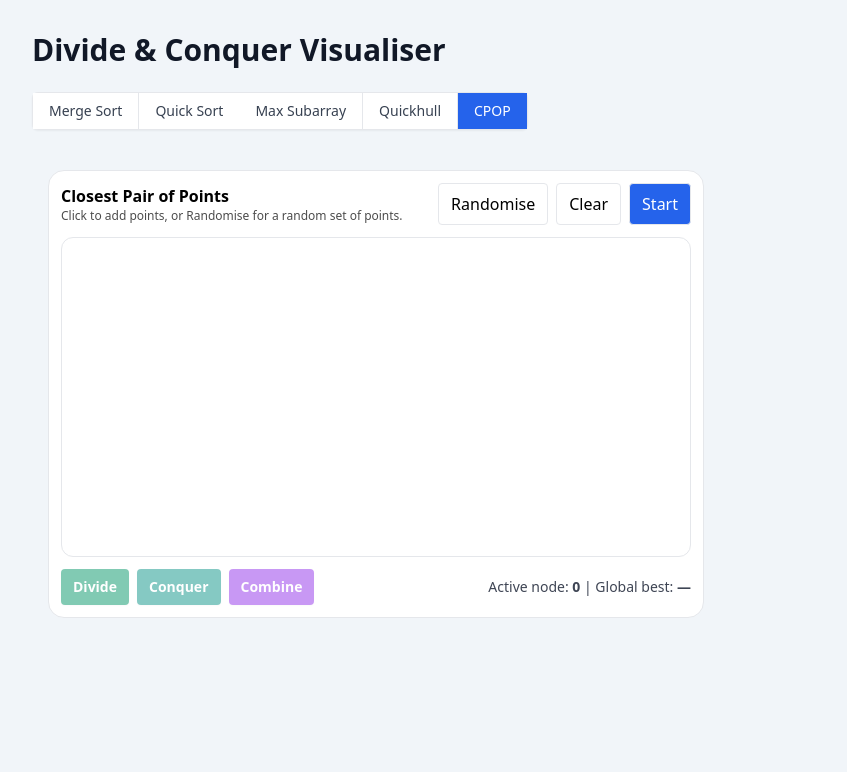
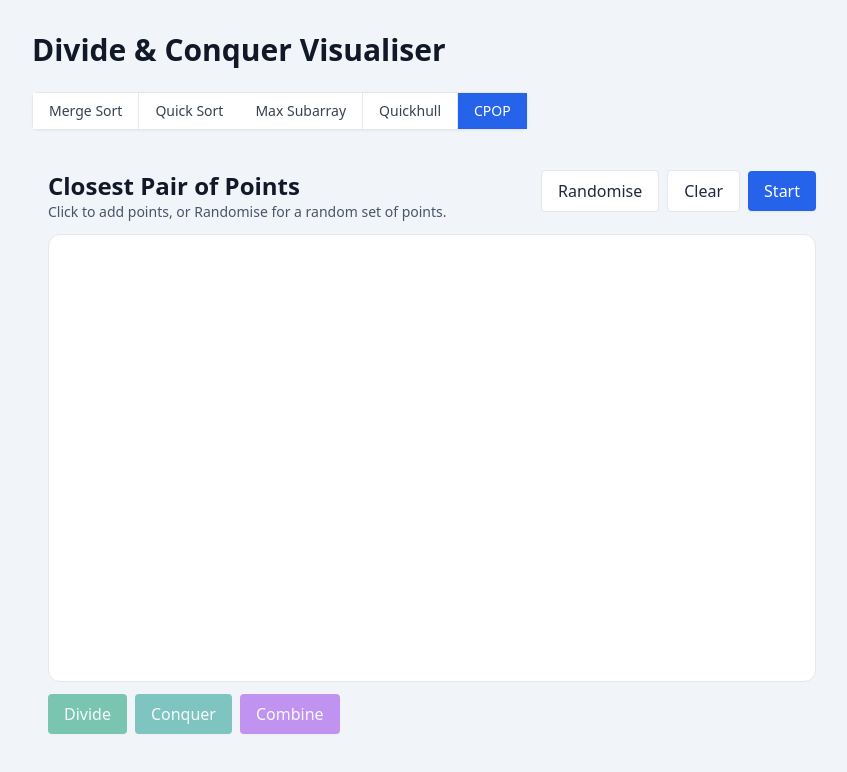
Before and after one commit to rossm24/diss, a React (Vite) app: page / in a window 1280 px wide. Both pictures are taken after a click on the button "CPOP". Shown: the top 772 px of the page, without its empty margins (96-943 px from the left). Built offline with nearby package versions, Linux system fonts and the light colour scheme.

Commit message:
UI fixed for cpop

```diff
--- a/src/algorithms/cpop/Stepper.jsx
+++ b/src/algorithms/cpop/Stepper.jsx
@@ -1,4 +1,4 @@
-import React, { useMemo, useState } from "react";
+import React, { useMemo, useState, forwardRef, useImperativeHandle } from "react";
 import {
   makeInitialState,
   stepDivide,
@@ -13,7 +13,7 @@ import {
 
 function primaryBtn(enabled, colorClass) {
   return [
-    "px-3 py-2 rounded text-sm font-semibold text-white",
+    "px-4 py-2 rounded text-white disabled:opacity-50 disabled:cursor-not-allowed",
     "transition shadow-sm",
     colorClass,
     enabled
@@ -25,7 +25,7 @@ function primaryBtn(enabled, colorClass) {
 
 function secondaryBtn() {
   return [
-    "px-3 py-1.5 rounded border",
+    "px-4 py-2 rounded bg-white border text-slate-800 hover:bg-slate-50",
     "transition",
   ].join(" ");
 }
@@ -259,14 +259,15 @@ export default function CPoPStepper() {
 
 
   function addPointFromClick(evt) {
-    const svgEl = evt.currentTarget;
-    const rect = svgEl.getBoundingClientRect();
+    const svg = evt.currentTarget;
+    const pt = svg.createSVGPoint();
+    pt.x = evt.clientX;
+    pt.y = evt.clientY;
 
-    const scaleX = view.w / rect.width;
-    const scaleY = view.h / rect.height;
+    const ctm = svg.getScreenCTM();
+    if (!ctm) return;
 
-    const x = (evt.clientX - rect.left) * scaleX;
-    const y = (evt.clientY - rect.top) * scaleY;
+    const svgP = pt.matrixTransform(ctm.inverse());
 
     setState((s) => {
       const points = Object.values(s.pointsById).filter(Boolean);
@@ -275,13 +276,14 @@ export default function CPoPStepper() {
       const ns = structuredClone(s);
       ns.pointsById[nextId] = {
         id: nextId,
-        x: Math.round(x),
-        y: Math.round(y),
+        x: Math.round(svgP.x),
+        y: Math.round(svgP.y),
       };
 
       return resetSolverKeepingPoints(ns);
     });
   }
+
 
 
   function randomPoints(n = 20) {
@@ -339,50 +341,38 @@ export default function CPoPStepper() {
   const stripHalfWidth = showStrip ? Math.sqrt(active.stripD2) : 0;
 
     return (
-    <div className="grid grid-cols-12 gap-4 text-slate-900">
-      {/* LEFT: canvas */}
-      <div className="col-span-8">
-        <div className="p-3 rounded-2xl border bg-white">
-          <div className="flex items-center justify-between gap-2 mb-3">
+    <div className="text-slate-900">
+      {/* Header row (page-native, no card wrapper) */}
+      <div className="flex items-start justify-between gap-3 mb-3 max-w-3xl">
         <div>
-              <div className="font-semibold text-black">Closest Pair of Points</div>
-              <div className="text-xs text-black opacity-70">
+          <div className="text-2xl font-bold text-gray-900">Closest Pair of Points</div>
+          <div className="text-sm text-slate-600">
             Click to add points, or Randomise for a random set of points.
           </div>
         </div>
 
         <div className="flex items-center gap-2">
-              <button onClick={() => randomPoints(10)} className={`${secondaryBtn()} text-black px-3 py-2 rounded`}>
+          <button onClick={() => randomPoints(10)} className={secondaryBtn()}>
             Randomise
           </button>
-                <button onClick={clearPoints} className={`${secondaryBtn()} text-black px-3 py-2 rounded`}>
+          <button onClick={clearPoints} className={secondaryBtn()}>
             Clear
           </button>
-                <button onClick={resetSolver} className={`${secondaryBtn()} text-white bg-blue-600 px-3 py-2 rounded`}>
+          <button onClick={resetSolver} className={primaryBtn(true, "bg-blue-600")}>
             Start
           </button>
         </div>
       </div>
 
+      {/* Canvas (this is the only bordered “panel”, like your other algos) */}
+
       <svg
         viewBox={`0 0 ${view.w} ${view.h}`}
-            preserveAspectRatio="none"
-            className="block w-full h-[320px] rounded-xl border bg-white cursor-crosshair"
+        preserveAspectRatio="xMidYMid meet"
+        className="block w-full max-w-3xl aspect-[12/7] rounded-xl border bg-white cursor-crosshair"
         onClick={addPointFromClick}
       >
-            {/* strip band */}
-            {showStrip && (
-              <rect
-                x={active.midX - Math.sqrt(active.stripD2)}
-                y={0}
-                width={2 * Math.sqrt(active.stripD2)}
-                height={view.h}
-                fill="rgb(99,102,241)"
-                opacity={0.2}
-              />
-            )}
-
-            {/* shade the two child segments when active node is being combined */}
+        {/* Shade halves being combined (fills to segment bounds via activeBounds) */}
         {childrenDone && active?.midX != null && (
           <>
             <rect
@@ -390,28 +380,36 @@ export default function CPoPStepper() {
               y={0}
               width={Math.max(0, active.midX - activeBounds.xL)}
               height={view.h}
-                  fill="rgb(99,102,241)"
-                  opacity={0.15}
+              fill="rgb(99,102,241)"   // indigo (left half)
+              opacity={0.1}
             />
             <rect
               x={active.midX}
               y={0}
               width={Math.max(0, activeBounds.xR - active.midX)}
               height={view.h}
-                  fill="rgb(99,102,241)"
-                  opacity={0.15}
+              fill="rgb(99,102,241)"   // indigo (right half)
+              opacity={0.1}
             />
           </>
         )}
 
+        {/* strip band (search region within d of the boundary) */}
+        {showStrip && (
+          <rect
+            x={active.midX - stripHalfWidth}
+            y={0}
+            width={2 * stripHalfWidth}
+            height={view.h}
+            fill="rgb(99,102,241)" // indigo
+            opacity={0.15}
+          />
+        )}
 
         {/* all median split lines */}
         {splitLines.map((ln) => {
-              // bolden active line and fade others
           const opacity = ln.isActive ? 0.85 : ln.isAncestor ? 0.35 : 0.15;
           const strokeWidth = ln.isActive ? 4 : ln.isAncestor ? 2.5 : 2;
-
-              // reduce opacity with depth
           const depthFade = Math.max(0.06, 1 - ln.depth * 0.08);
 
           return (
@@ -421,13 +419,12 @@ export default function CPoPStepper() {
               x2={ln.x}
               y1={0}
               y2={view.h}
-                  stroke="rgb(15, 23, 42)" // slate-900-ish (dark)
+              stroke="rgb(15, 23, 42)"
               strokeWidth={strokeWidth}
               opacity={opacity * depthFade}
             />
           );
         })}
-
 
         {/* global best (faint) */}
         {globalBestSeg && (
@@ -436,7 +433,7 @@ export default function CPoPStepper() {
             y1={globalBestSeg.A.y}
             x2={globalBestSeg.B.x}
             y2={globalBestSeg.B.y}
-                stroke="rgb(124,58,237)" // purple-600
+            stroke="rgb(124,58,237)"
             strokeWidth={4}
             opacity={0.15}
           />
@@ -449,7 +446,7 @@ export default function CPoPStepper() {
             y1={nodeBestSeg.A.y}
             x2={nodeBestSeg.B.x}
             y2={nodeBestSeg.B.y}
-                stroke="rgb(16,185,129)" // emerald-500
+            stroke="rgb(16,185,129)"
             strokeWidth={4}
             opacity={0.5}
           />
@@ -462,6 +459,7 @@ export default function CPoPStepper() {
             y1={lastComparedSeg.A.y}
             x2={lastComparedSeg.B.x}
             y2={lastComparedSeg.B.y}
+            stroke="rgb(15,23,42)"
             strokeWidth={2}
             opacity={0.75}
             strokeDasharray="6 4"
@@ -486,8 +484,8 @@ export default function CPoPStepper() {
                 cy={p.y}
                 r={r}
                 opacity={op}
-                  fill={isActiveBest ? "rgb(16,185,129)" : "black"}   // active best = green
-                  stroke={isGlobalBest ? "rgb(124,58,237)" : "none"} // global best outline = purple
+                fill={isActiveBest ? "rgb(16,185,129)" : "black"}
+                stroke={isGlobalBest ? "rgb(124,58,237)" : "none"}
                 strokeWidth={isGlobalBest ? 3 : 0}
               />
               {inStrip && (
@@ -504,7 +502,8 @@ export default function CPoPStepper() {
         })}
       </svg>
 
-          <div className="mt-3 flex items-center gap-2 disabled:opacity-50">
+      {/* Controls row underneath (uniform with your other algos) */}
+      <div className="mt-3 flex items-center gap-2">
         <button
           onClick={doDivide}
           disabled={!canDivide(state)}
@@ -530,17 +529,6 @@ export default function CPoPStepper() {
         </button>
 
 
-            <div className="ml-auto text-sm opacity-80">
-              Active node: <span className="font-semibold">{state.activeNodeId}</span>{" "}
-              | Global best:{" "}
-              <span className="font-semibold">
-                {state.globalBest ? fmtD2(state.globalBest.d2) : "—"}
-              </span>
-            </div>
-          </div>
-        </div>
-
-
       </div>
     </div>
   );
--- a/src/components/Quickhull.jsx
+++ b/src/components/Quickhull.jsx
@@ -130,7 +130,7 @@ export default function Quickhull() {
 
               <p className="mt-2 text-sm text-gray-700">
                 Next, <span className="font-medium">Conquer</span> uses the furthest point from the active
-                edge to split into smaller subproblems.
+                edge, starting with the lower hull, to split into smaller subproblems.
               </p>
             </div>
           )}
```
Lines whose indentation alone changed are shown as unchanged.
